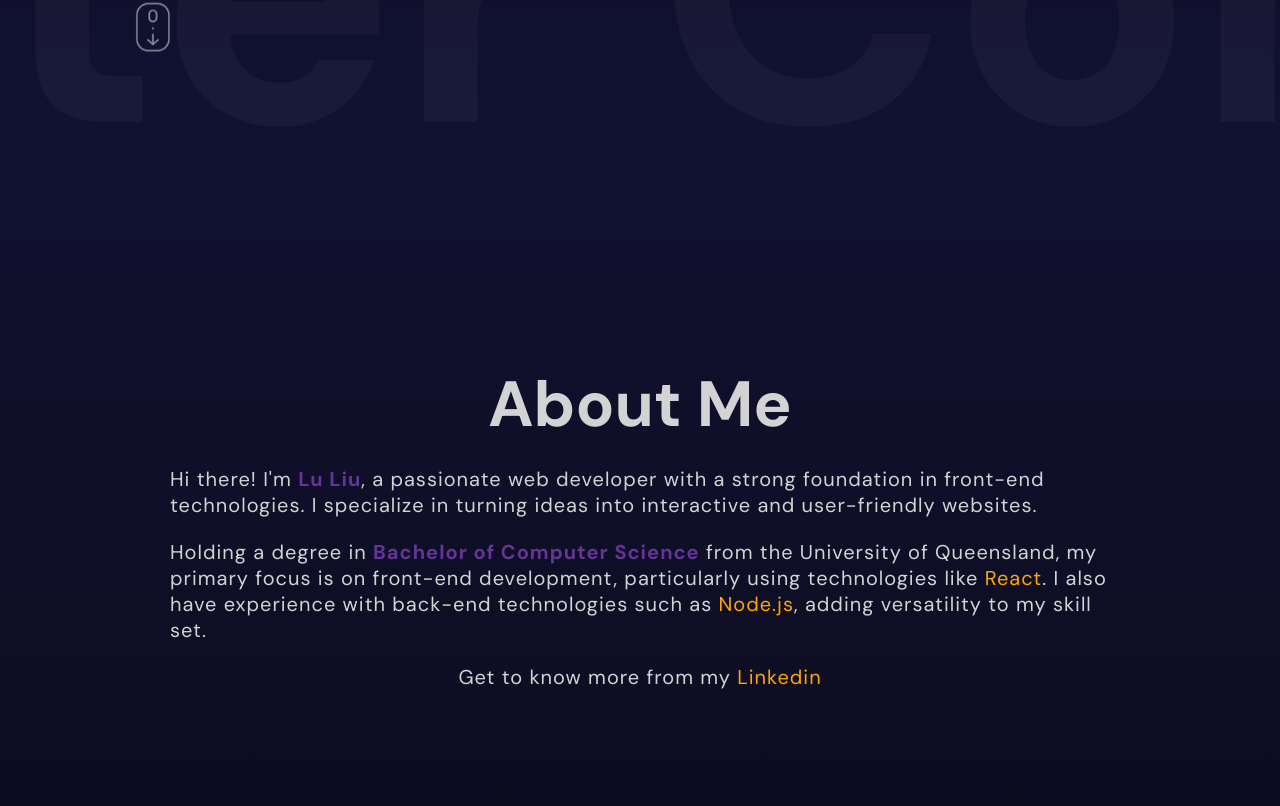
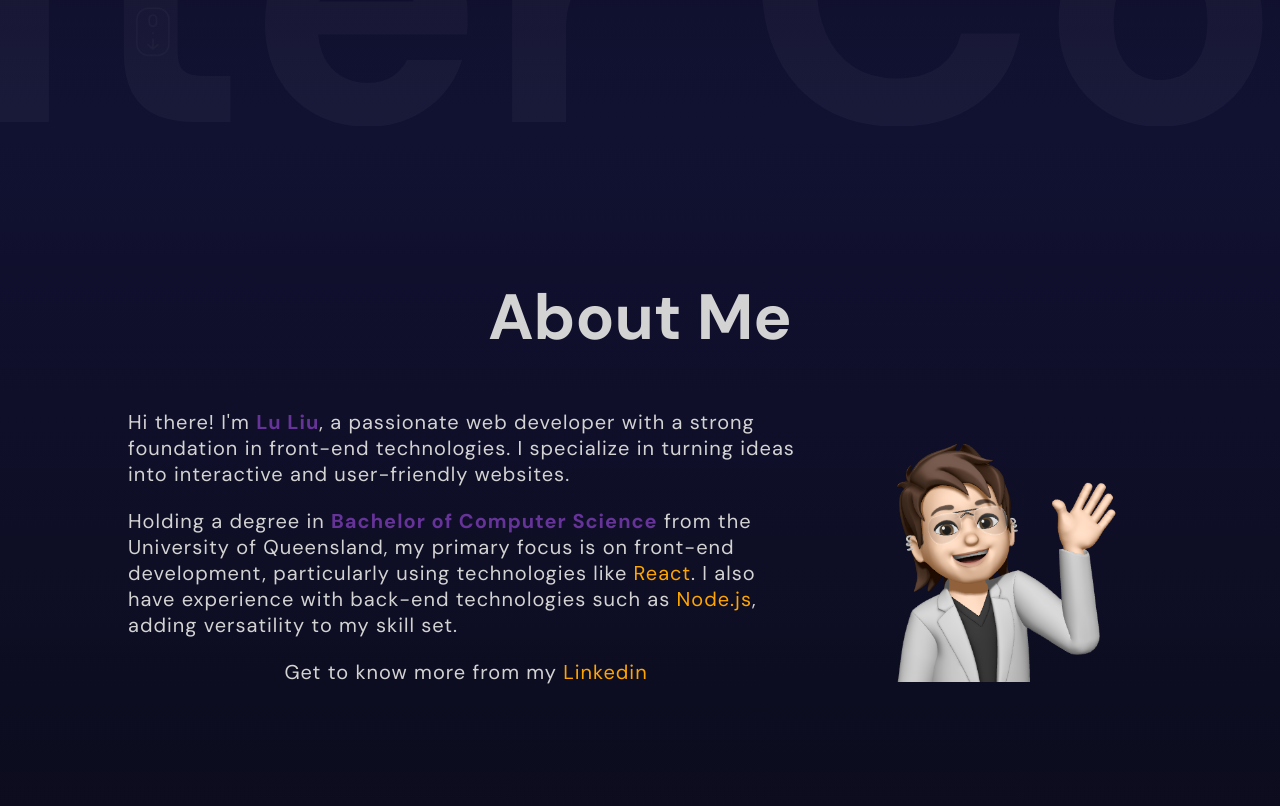
Before and after one commit to LULIU-9/portfolio, a React (Vite) app: page / in a window 1280 px wide. Shown: the part 674-1480 px from the top of the page. Built offline with nearby package versions, Linux system fonts and the light colour scheme.

Commit message:
style: about

```diff
--- a/src/App.jsx
+++ b/src/App.jsx
@@ -9,23 +9,19 @@ import Skills from "./components/skills/Skills";
 const App = () => {
   return (
     <div>
-      <section id="homepage">
+      <section id="homepage" className="heroContainer">
         <Navbar />
         <Hero />
       </section>
-      <section id="about">
-        <About />
-      </section>
-      <section id="skills">
-        <Skills />
-      </section>
-      {/* <section id="projects">
-        <Projects />
-      </section> */}
-      <Portfolio />
+
+      <About />
+
+      {/* <Skills /> */}
+
+      {/* <Portfolio />
       <section id="contact">
         <Contact />
-      </section>
+      </section> */}
     </div>
   );
 };
--- a/src/app.scss
+++ b/src/app.scss
@@ -1,7 +1,7 @@
 
 html {
-  scroll-snap-type: y mandatory;
-  scroll-behavior: smooth;
+  // scroll-snap-type: y mandatory;
+  // scroll-behavior: smooth;
   @media (max-width: 738px) {
     scroll-snap-type: unset;
   scroll-behavior: unset;
@@ -26,10 +26,15 @@ a {
 }
 
 section {
+  // height: 100vh;
+  // width: 100vw;
+  scroll-snap-align: center;
+  overflow: hidden;
+}
+
+.heroContainer{
   height: 100vh;
   width: 100vw;
-  scroll-snap-align: center;
-  overflow: hidden;
 }
 
 @mixin mobile {
--- a/src/components/about/About.jsx
+++ b/src/components/about/About.jsx
@@ -14,14 +14,19 @@ const variants = {
 
 const AboutMe = () => {
   return (
-    <div className="about">
+    <section className="about">
+      <div>
+        <motion.h1 variants={variants} initial="initial" whileInView="animate">
+          About Me
+        </motion.h1>
+      </div>
+      <div className="container">
         <motion.div
           className="textContainer"
           variants={variants}
           initial="initial"
           whileInView="animate"
         >
-        <h1>About Me</h1>
           <p>
             Hi there! I&apos;m <b>Lu Liu</b>, a passionate web developer with a
             strong foundation in front-end technologies. I specialize in turning
@@ -31,8 +36,8 @@ const AboutMe = () => {
           <p>
             Holding a degree in <b>Bachelor of Computer Science</b> from the
             University of Queensland, my primary focus is on front-end
-          development, particularly using technologies like <span>React</span>.
-          I also have experience with back-end technologies such as{" "}
+            development, particularly using technologies like <span>React</span>
+            . I also have experience with back-end technologies such as{" "}
             <span>Node.js</span>, adding versatility to my skill set.
           </p>
           <br />
@@ -41,7 +46,16 @@ const AboutMe = () => {
             <a href="https://www.linkedin.com/in/lu-liu-232983199">Linkedin</a>
           </p>
         </motion.div>
+        <motion.div
+          className="imgContainer"
+          variants={variants}
+          initial="initial"
+          whileInView="animate"
+        >
+          <img src="memoji.PNG" alt="memoji" />
+        </motion.div>
       </div>
+    </section>
   );
 };
 
--- a/src/components/about/about.scss
+++ b/src/components/about/about.scss
@@ -1,43 +1,57 @@
 @import "../../app.scss";
 
-.about{
+.about {
+  width: 100%;
+  height: 100%;
+  background: linear-gradient(180deg, #111132, #0c0c1d);
+  position: relative;
+
   display: flex;
-    gap:10px;
+  flex-direction: column;
+  align-items: center;
+
+  gap: 30px;
+
+  padding-top: 150px;
+  padding-bottom: 150px;
+  h1 {
+    font-size: 64px;
+    padding-bottom: 20px;
+
+    @include mobile {
+      font-size: 36px;
+    }
+  }
+
+  .container {
+    display: flex;
+    gap: 10px;
     align-items: center;
     justify-content: center;
-    width: 100%;
+    width: 80%;
     height: 100%;
     margin: auto;
-    padding: 150px;
-    background: linear-gradient(180deg, #111132, #0c0c1d);
+
     overflow: hidden;
 
-    @include mobile {
+    @include tablet {
       flex-direction: column;
-        gap:0;
-        padding: 20px;
+      gap: 0;
     }
 
-    .textContainer{
+    .textContainer {
       display: flex;
       flex-direction: column;
       align-items: center;
       justify-content: center;
-        flex:1;
-        padding: 20px;
+      flex: 2;
 
       @include mobile {
-            // justify-content: flex-end;
         padding: 0;
+        flex: 1;
       }
-        h1{
-            font-size: 64px;
-            padding-bottom: 20px;
-            @include mobile {
-                font-size: 36px;
-            }
-        }
-        p{
+
+      p {
         font-size: 20px;
         color: lightgray;
         letter-spacing: 1px;
@@ -46,18 +60,30 @@
           font-size: 16px;
         }
 
-            b{
-                color:rebeccapurple;
+        b {
+          color: rebeccapurple;
         }
 
-            a{
+        a {
           color: orange;
         }
 
-            span{
+        span {
           color: orange;
         }
       }
     }
 
+    .imgContainer {
+      display: flex;
+      align-items: center;
+      justify-content: center;
+      flex: 1;
+
+      img {
+        width: 80%;
+        height: auto;
       }
+    }
+  }
+}
```
Also changed, not shown: src/components/skills/skills.scss (+8 -14 lines), public/memoji.PNG (added). Lines whose indentation alone changed are shown as unchanged.
